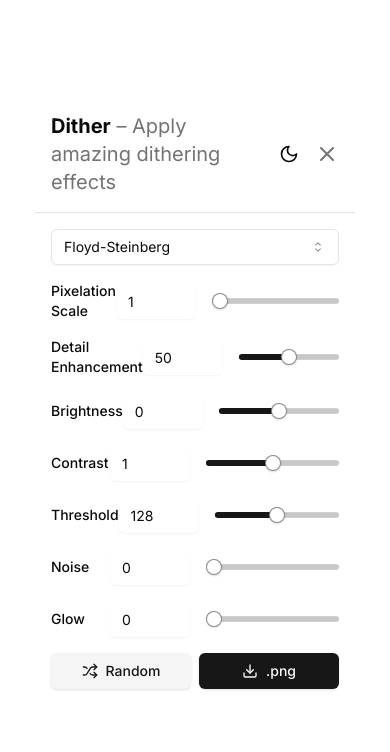
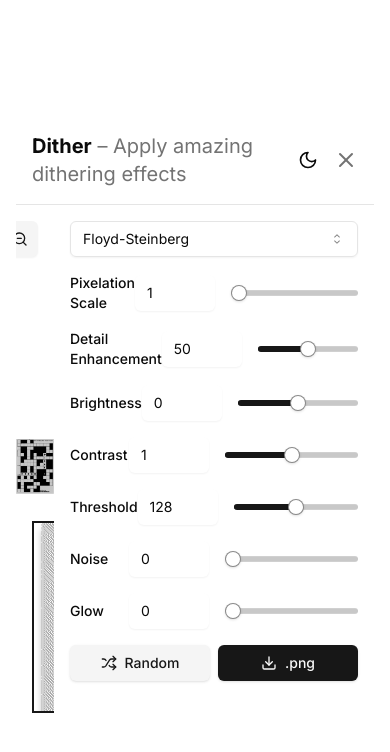
Before and after one commit to lukketsvane/dither, a Next.js app: page / in a window 390 px wide. Shown: the top 752 px of the page. Built offline with nearby package versions, Linux system fonts and the light colour scheme.

Commit message:
Your commit message here

```diff
--- a/src/app/page.tsx
+++ b/src/app/page.tsx
@@ -19,13 +19,11 @@ export const metadata: Metadata = {
 
 export default function Home() {
   return (
-    <main className="flex min-h-screen flex-col items-center justify-between p-24 bg-white dark:bg-black">
-
-
-      <div className="relative flex place-items-center">
+    <main className="flex min-h-screen flex-col items-center justify-center p-4 sm:p-8 md:p-16 lg:p-24 bg-white dark:bg-black">
+      <h1 className="sr-only">Dither - Apply Amazing Dithering Effects</h1>
+      <div className="w-full max-w-6xl">
         <DisplacePlugin />
       </div>
-
     </main>
   )
 }
```
